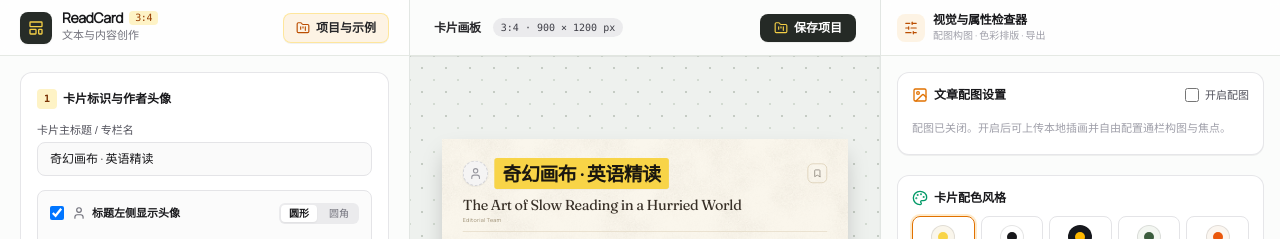
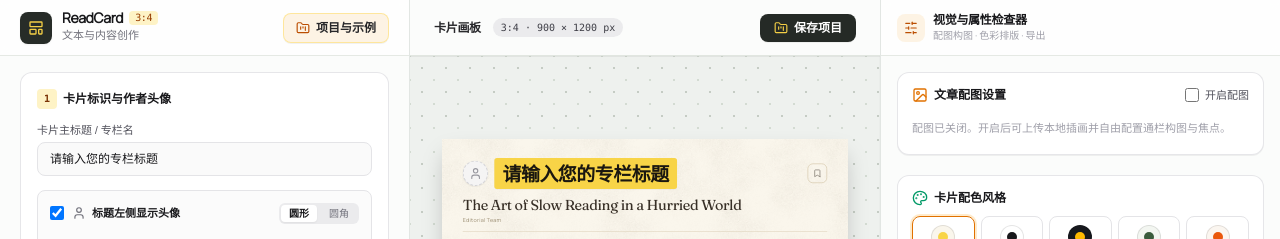
Before and after one commit to phoenixlwpapix/read-card, a React (Vite) app: page / in a window 1280 px wide. Shown: the top 239 px of the page. Built offline with nearby package versions, Linux system fonts and the light colour scheme.

Commit message:
fix: default card heading set to '请输入您的专栏标题' and migrate old caches

```diff
--- a/src/App.tsx
+++ b/src/App.tsx
@@ -23,7 +23,13 @@ export default function App() {
   const [config, setConfig] = useState<CardConfig>(() => {
     try {
       const saved = localStorage.getItem(CONFIG_KEY) || localStorage.getItem(LEGACY_CONFIG_KEY);
-      if (saved) return { ...INITIAL_CONFIG, ...JSON.parse(saved) };
+      if (saved) {
+        const parsed = JSON.parse(saved);
+        if (parsed.cardHeading === '奇幻画布 · 英语精读') {
+          parsed.cardHeading = '请输入您的专栏标题';
+        }
+        return { ...INITIAL_CONFIG, ...parsed };
+      }
     } catch {
       // fallback to initial
     }
@@ -116,6 +122,9 @@ export default function App() {
         // 3. Current Workspace Config
         const idbConfig = await idbGet<CardConfig>(CONFIG_KEY);
         if (idbConfig && isMounted) {
+          if (idbConfig.cardHeading === '奇幻画布 · 英语精读') {
+            idbConfig.cardHeading = '请输入您的专栏标题';
+          }
           setConfig((prev) => ({ ...prev, ...idbConfig }));
         } else {
           const legacyConf = localStorage.getItem(LEGACY_CONFIG_KEY);
@@ -123,6 +132,9 @@ export default function App() {
             try {
               const parsed = JSON.parse(legacyConf);
               if (parsed && typeof parsed === 'object') {
+                if (parsed.cardHeading === '奇幻画布 · 英语精读') {
+                  parsed.cardHeading = '请输入您的专栏标题';
+                }
                 if (isMounted) setConfig((prev) => ({ ...prev, ...parsed }));
                 await idbSet(CONFIG_KEY, parsed);
               }
--- a/src/components/Sidebar.tsx
+++ b/src/components/Sidebar.tsx
@@ -171,7 +171,7 @@ export const Sidebar: React.FC<SidebarProps> = ({
                 type="text"
                 value={config.cardHeading}
                 onChange={(e) => onChange({ cardHeading: e.target.value })}
-                placeholder="例如：奇幻画布 · 英语精读"
+                placeholder="请输入您的专栏标题"
                 maxLength={40}
                 className="w-full px-3 py-2 bg-zinc-50 border border-zinc-200 rounded-lg text-xs text-zinc-900 focus:bg-white focus:border-amber-500 focus:ring-1 focus:ring-amber-500 transition-colors font-medium"
               />
--- a/src/constants/samples.ts
+++ b/src/constants/samples.ts
@@ -93,7 +93,7 @@ When you remove the noise, the melody of your life finally becomes audible. Ever
 ];
 
 export const INITIAL_CONFIG: CardConfig = {
-  cardHeading: '奇幻画布 · 英语精读',
+  cardHeading: '请输入您的专栏标题',
   volume: 'VOL. 01',
   tagline: 'READFLOW / DAILY READING',
   showAvatar: true,
```
